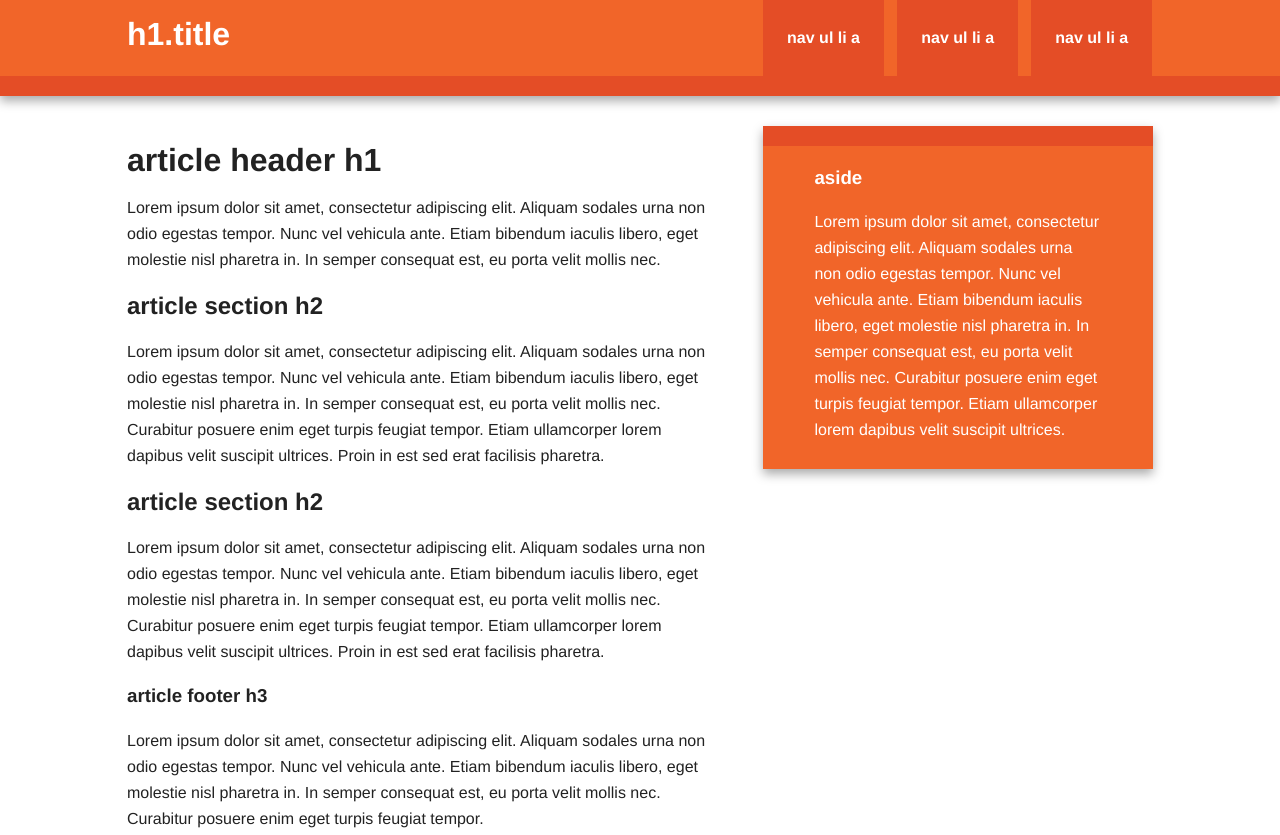
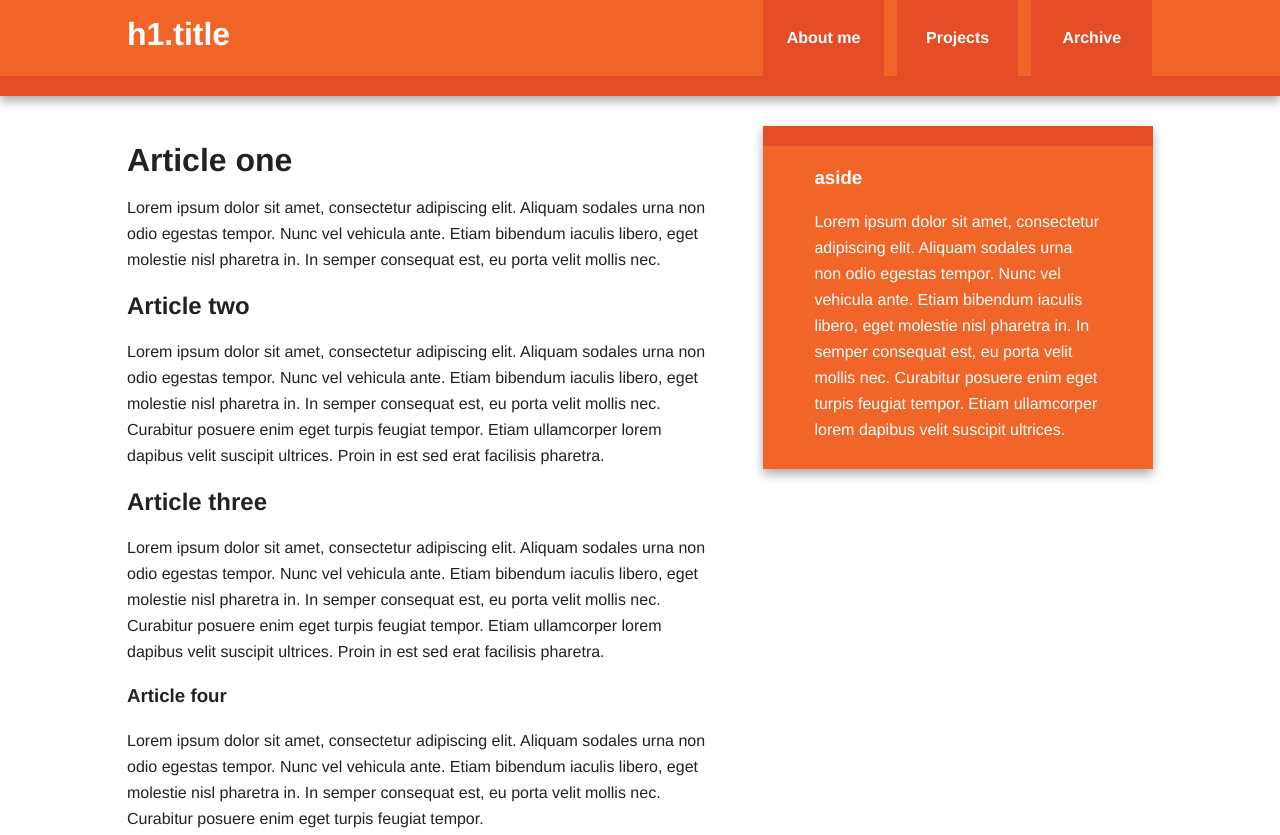
Before and after one commit to pranav412/UPDATED-website, a plain HTML site: page index.html in a window 1280 px wide. Shown: the top 835 px of the page. Drawn offline with nearby package versions, Linux system fonts and the light colour scheme.

Commit message:
Initial commit

```diff
--- a/index.html
+++ b/index.html
@@ -26,9 +26,9 @@
                 <h1 class="title">h1.title</h1>
                 <nav>
                     <ul>
-                        <li><a href="#">nav ul li a</a></li>
-                        <li><a href="#">nav ul li a</a></li>
-                        <li><a href="#">nav ul li a</a></li>
+                        <li><a href="#">About me</a></li>
+                        <li><a href="#">Projects</a></li>
+                        <li><a href="#">Archive</a></li>
                     </ul>
                 </nav>
             </header>
@@ -39,19 +39,19 @@
 
                 <article>
                     <header>
-                        <h1>article header h1</h1>
+                        <h1><strong>Article one</strong></h1>
                         <p>Lorem ipsum dolor sit amet, consectetur adipiscing elit. Aliquam sodales urna non odio egestas tempor. Nunc vel vehicula ante. Etiam bibendum iaculis libero, eget molestie nisl pharetra in. In semper consequat est, eu porta velit mollis nec.</p>
                     </header>
                     <section>
-                        <h2>article section h2</h2>
+                        <h2>Article two</h2>
                         <p>Lorem ipsum dolor sit amet, consectetur adipiscing elit. Aliquam sodales urna non odio egestas tempor. Nunc vel vehicula ante. Etiam bibendum iaculis libero, eget molestie nisl pharetra in. In semper consequat est, eu porta velit mollis nec. Curabitur posuere enim eget turpis feugiat tempor. Etiam ullamcorper lorem dapibus velit suscipit ultrices. Proin in est sed erat facilisis pharetra.</p>
                     </section>
                     <section>
-                        <h2>article section h2</h2>
+                        <h2>Article three</h2>
                         <p>Lorem ipsum dolor sit amet, consectetur adipiscing elit. Aliquam sodales urna non odio egestas tempor. Nunc vel vehicula ante. Etiam bibendum iaculis libero, eget molestie nisl pharetra in. In semper consequat est, eu porta velit mollis nec. Curabitur posuere enim eget turpis feugiat tempor. Etiam ullamcorper lorem dapibus velit suscipit ultrices. Proin in est sed erat facilisis pharetra.</p>
                     </section>
                     <footer>
-                        <h3>article footer h3</h3>
+                        <h3>Article four</h3>
                         <p>Lorem ipsum dolor sit amet, consectetur adipiscing elit. Aliquam sodales urna non odio egestas tempor. Nunc vel vehicula ante. Etiam bibendum iaculis libero, eget molestie nisl pharetra in. In semper consequat est, eu porta velit mollis nec. Curabitur posuere enim eget turpis feugiat tempor.</p>
                     </footer>
                 </article>
```
